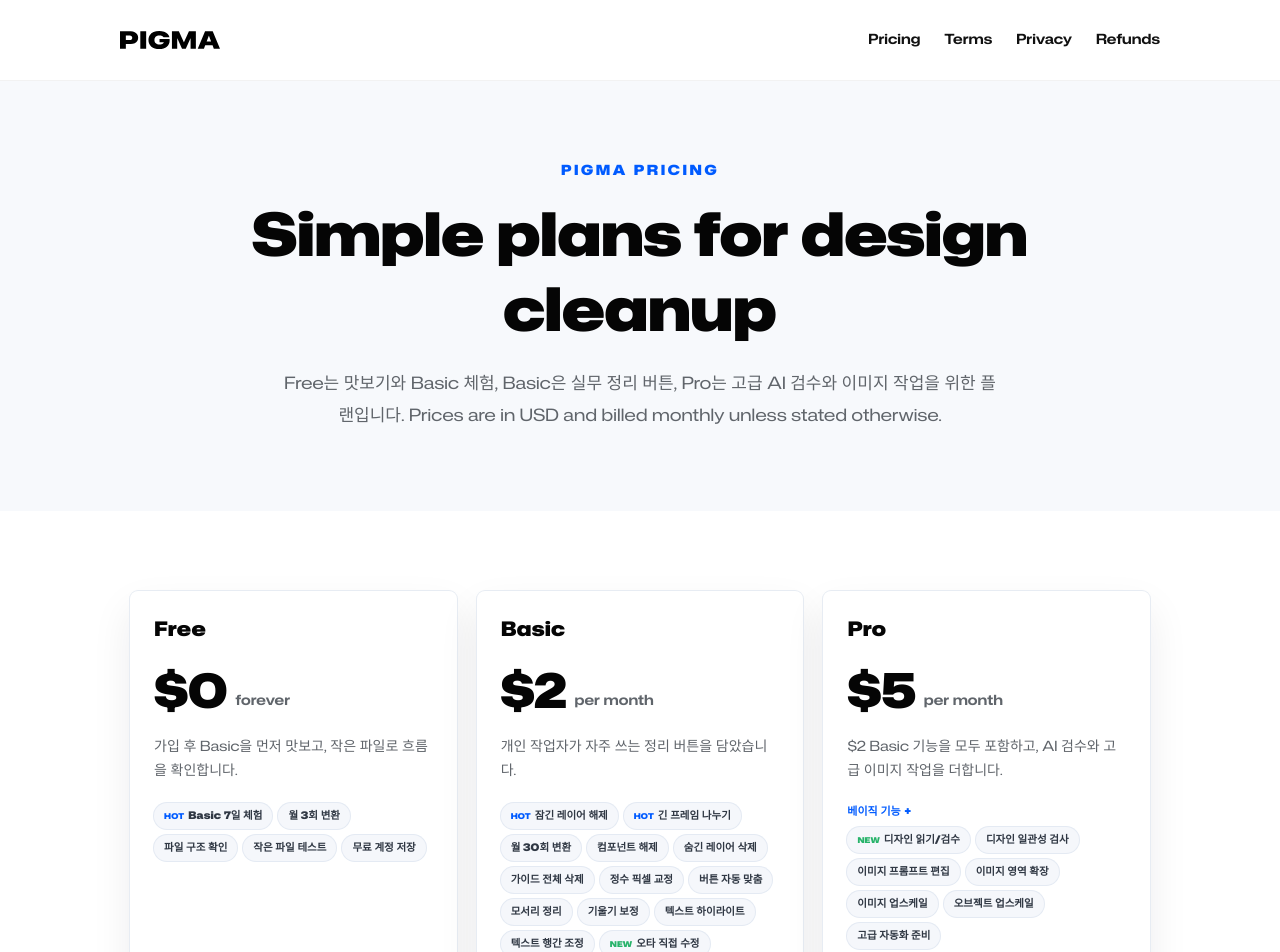
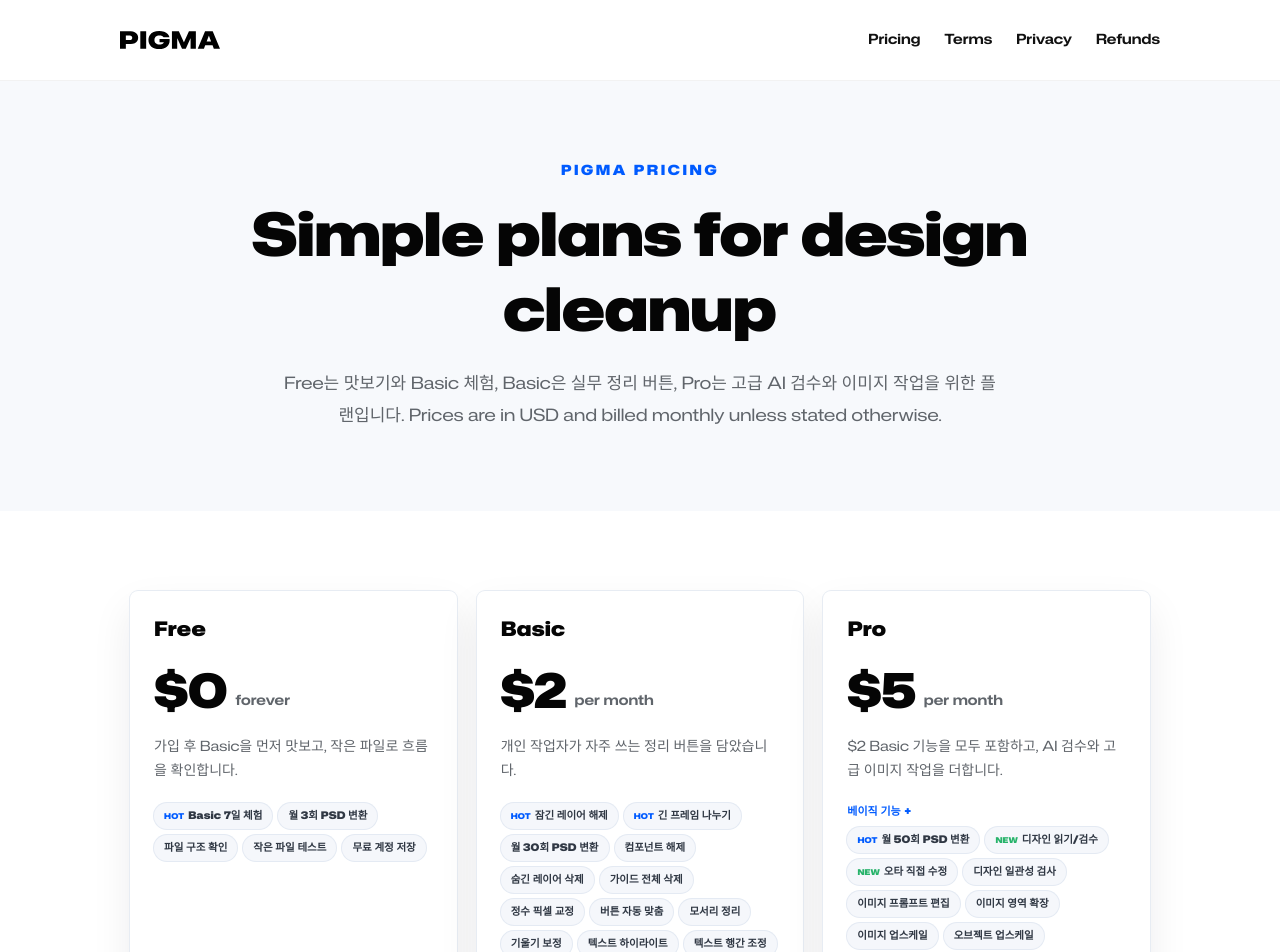
Before and after one commit to ohgun5020-cmd/OY-Tools, a Next.js app: page /pricing in a window 1280 px wide. Shown: the top 952 px of the page. Built offline with nearby package versions, Linux system fonts and the light colour scheme; a web font is replaced by a local one.

Commit message:
Refine pricing copy and admin entitlements

```diff
--- a/app/admin/actions.ts
+++ b/app/admin/actions.ts
@@ -5,7 +5,7 @@
 import { getCurrentUser, setManualUserPlanByEmail } from "@/lib/auth"
 import { isAdminUser } from "@/lib/admin"
 
-const allowedPlans = new Set(["free", "basic", "pro"])
+const allowedPlans = new Set(["free", "basic", "pro", "admin"])
 
 function redirectWithState(state: Record<string, string>): never {
   const params = new URLSearchParams(state)
@@ -29,7 +29,7 @@
     redirectWithState({ error: "plan", email, plan: "pro" })
   }
 
-  const updatedUser = setManualUserPlanByEmail({ email, plan: plan as "free" | "basic" | "pro" })
+  const updatedUser = setManualUserPlanByEmail({ email, plan: plan as "free" | "basic" | "pro" | "admin" })
   if (!updatedUser) {
     redirectWithState({ error: "not-found", email, plan })
   }
--- a/app/admin/page.tsx
+++ b/app/admin/page.tsx
@@ -11,6 +11,7 @@
   free: "Free",
   basic: "Basic",
   pro: "Pro",
+  admin: "Admin",
 }
 
 const errorMessages: Record<string, string> = {
@@ -111,6 +112,7 @@
                 <option value="free">Free</option>
                 <option value="basic">Basic</option>
                 <option value="pro">Pro</option>
+                <option value="admin">Admin</option>
               </select>
             </label>
 
--- a/app/dashboard/page.tsx
+++ b/app/dashboard/page.tsx
@@ -11,6 +11,7 @@
   free: "Free",
   basic: "Basic",
   pro: "Pro",
+  admin: "Admin",
 }
 
 const statusLabels: Record<string, string> = {
--- a/app/page.tsx
+++ b/app/page.tsx
@@ -402,7 +402,7 @@
     description: "가입 후 Basic을 먼저 맛보고, 작은 파일로 흐름을 확인합니다.",
     features: [
       { label: "Basic 7일 체험", badge: "HOT" },
-      { label: "월 3회 변환" },
+      { label: "월 3회 PSD 변환" },
       { label: "파일 구조 확인" },
       { label: "작은 파일 테스트" },
       { label: "무료 계정 저장" },
@@ -417,7 +417,7 @@
     features: [
       { label: "잠긴 레이어 해제", badge: "HOT" },
       { label: "긴 프레임 나누기", badge: "HOT" },
-      { label: "월 30회 변환" },
+      { label: "월 30회 PSD 변환" },
       { label: "컴포넌트 해제" },
       { label: "숨긴 레이어 삭제" },
       { label: "가이드 전체 삭제" },
@@ -427,7 +427,6 @@
       { label: "기울기 보정" },
       { label: "텍스트 하이라이트" },
       { label: "텍스트 행간 조정" },
-      { label: "오타 직접 수정", badge: "NEW" },
       { label: "이미지 색상 추출" },
       { label: "GIF/APNG 변환" },
     ],
@@ -440,7 +439,9 @@
     description: "$2 Basic 기능을 모두 포함하고, AI 검수와 고급 이미지 작업을 더합니다.",
     includedPrefix: "베이직 기능 +",
     features: [
+      { label: "월 50회 PSD 변환", badge: "HOT" },
       { label: "디자인 읽기/검수", badge: "NEW" },
+      { label: "오타 직접 수정", badge: "NEW" },
       { label: "디자인 일관성 검사" },
       { label: "이미지 프롬프트 편집" },
       { label: "이미지 영역 확장" },
--- a/app/pricing/page.tsx
+++ b/app/pricing/page.tsx
@@ -15,7 +15,7 @@
     description: "가입 후 Basic을 먼저 맛보고, 작은 파일로 흐름을 확인합니다.",
     features: [
       { label: "Basic 7일 체험", badge: "HOT" },
-      { label: "월 3회 변환" },
+      { label: "월 3회 PSD 변환" },
       { label: "파일 구조 확인" },
       { label: "작은 파일 테스트" },
       { label: "무료 계정 저장" },
@@ -31,7 +31,7 @@
     features: [
       { label: "잠긴 레이어 해제", badge: "HOT" },
       { label: "긴 프레임 나누기", badge: "HOT" },
-      { label: "월 30회 변환" },
+      { label: "월 30회 PSD 변환" },
       { label: "컴포넌트 해제" },
       { label: "숨긴 레이어 삭제" },
       { label: "가이드 전체 삭제" },
@@ -41,7 +41,6 @@
       { label: "기울기 보정" },
       { label: "텍스트 하이라이트" },
       { label: "텍스트 행간 조정" },
-      { label: "오타 직접 수정", badge: "NEW" },
       { label: "이미지 색상 추출" },
       { label: "GIF/APNG 변환" },
     ],
@@ -55,7 +54,9 @@
     description: "$2 Basic 기능을 모두 포함하고, AI 검수와 고급 이미지 작업을 더합니다.",
     includedPrefix: "베이직 기능 +",
     features: [
+      { label: "월 50회 PSD 변환", badge: "HOT" },
       { label: "디자인 읽기/검수", badge: "NEW" },
+      { label: "오타 직접 수정", badge: "NEW" },
       { label: "디자인 일관성 검사" },
       { label: "이미지 프롬프트 편집" },
       { label: "이미지 영역 확장" },
--- a/lib/admin.ts
+++ b/lib/admin.ts
@@ -23,6 +23,6 @@
   return normalized ? getAdminEmails().includes(normalized) : false
 }
 
-export function isAdminUser(user: Pick<AuthUser, "email"> | null | undefined) {
-  return Boolean(user?.email && isAdminEmail(user.email))
+export function isAdminUser(user: Pick<AuthUser, "email" | "plan"> | null | undefined) {
+  return Boolean(String(user?.plan || "").toLowerCase() === "admin" || (user?.email && isAdminEmail(user.email)))
 }
--- a/lib/auth.ts
+++ b/lib/auth.ts
@@ -653,7 +653,7 @@
   return row ? toUser(row) : null
 }
 
-export function setManualUserPlanByEmail(input: { email: string; plan: "free" | "basic" | "pro" }) {
+export function setManualUserPlanByEmail(input: { email: string; plan: "free" | "basic" | "pro" | "admin" }) {
   const normalizedEmail = normalizeEmail(input.email)
   if (!validateEmail(normalizedEmail)) {
     throw authError("사용 가능한 이메일을 입력해주세요.", { email: "사용 가능한 이메일을 입력해주세요." })
--- a/lib/plan-entitlements.ts
+++ b/lib/plan-entitlements.ts
@@ -3,8 +3,8 @@
 export const DEFAULT_BASIC_TRIAL_DAYS = 7
 
 export type PlanEntitlement = {
-  planTier: 0 | 1 | 2
-  effectiveTier: 0 | 1 | 2
+  planTier: 0 | 1 | 2 | 3
+  effectiveTier: 0 | 1 | 2 | 3
   serverAiEnabled: boolean
   serverAiRequiredTier: 2
   basicTrialActive: boolean
@@ -18,8 +18,11 @@
   return Number.isFinite(value) && value > 0 ? Math.floor(value) : DEFAULT_BASIC_TRIAL_DAYS
 }
 
-export function getPlanTier(plan: string | null | undefined): 0 | 1 | 2 {
+export function getPlanTier(plan: string | null | undefined): 0 | 1 | 2 | 3 {
   const value = String(plan || "free").toLowerCase()
+  if (value === "admin") {
+    return 3
+  }
   if (value === "pro") {
     return 2
   }
```
